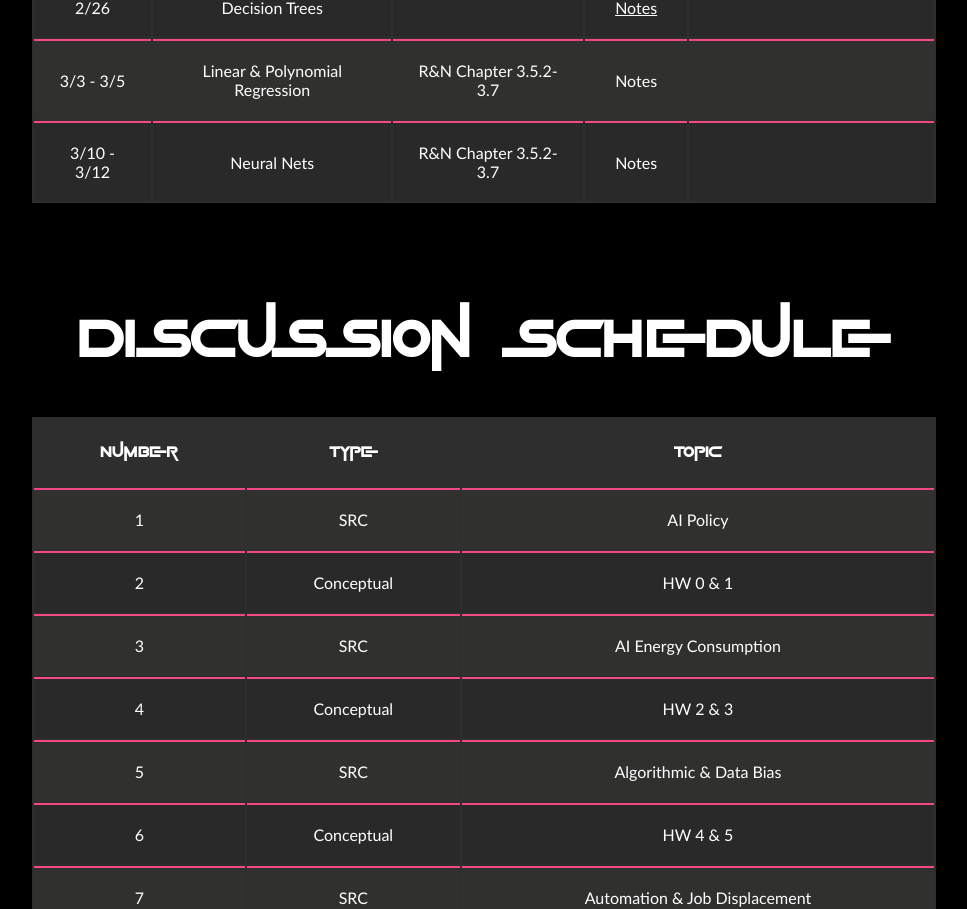
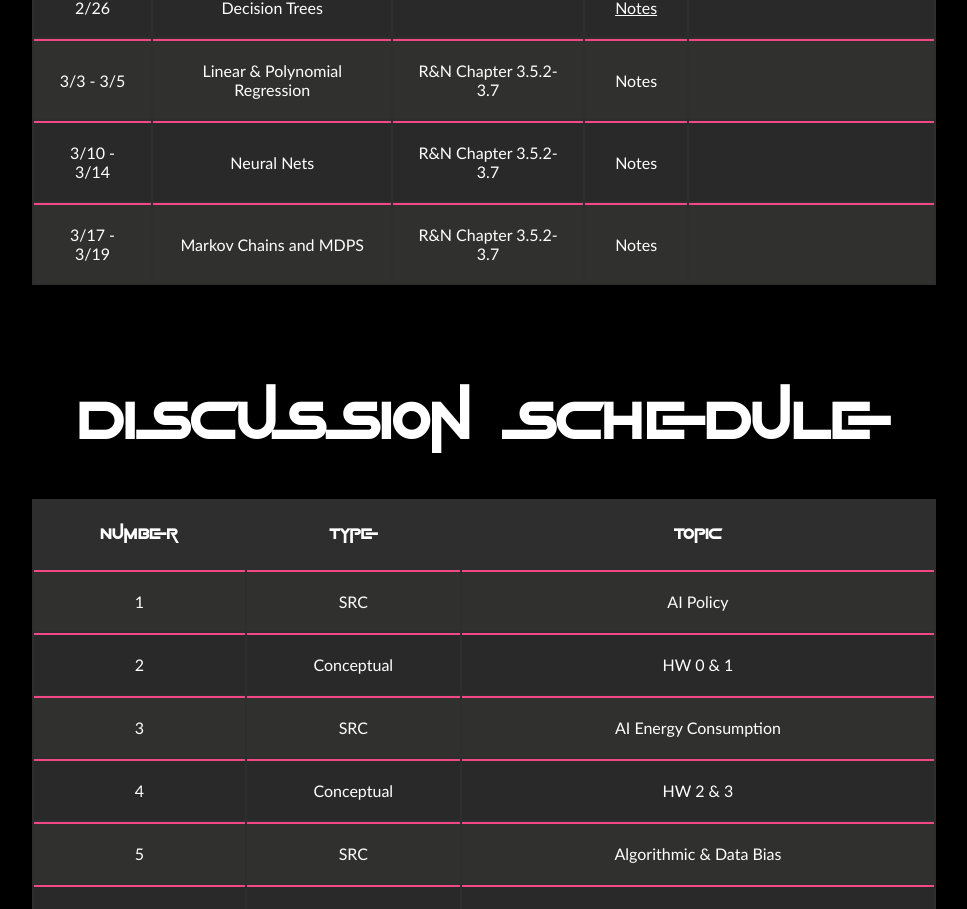
Before and after one commit to BrownCSCI410/s25-website, a React (Create React App) app: page / in a window 1280 px wide. Shown: the part 2060-2969 px from the top of the page, without its empty margins (156-1123 px from the left). Built offline with nearby package versions, Linux system fonts and the light colour scheme.

Commit message:
updated lecture notes for 3/14, 3/17, and 3/19

```diff
--- a/src/Components/Lectures/Lectures.tsx
+++ b/src/Components/Lectures/Lectures.tsx
@@ -206,7 +206,7 @@ export class Lectures extends React.Component<LectureProps> {
 		},
 		{
 			cellNames: [
-				"3/10 - 3/12",
+				"3/10 - 3/14",
 				"Neural Nets",
 				"R&N Chapter 3.5.2-3.7",
 				"Notes",
@@ -216,6 +216,19 @@ export class Lectures extends React.Component<LectureProps> {
 				["Notes", require("./lecture_notes/neural_nets.pdf")],
 			]),
 			autoReleaseDate: "Mar 10, 2025 04:00:00 EDT",
+		},
+		{
+			cellNames: [
+				"3/17 - 3/19",
+				"Markov Chains and MDPS",
+				"R&N Chapter 3.5.2-3.7",
+				"Notes",
+				" ",
+			],
+			cellNametoLinks: new Map<string, string>([
+				["Notes", require("./lecture_notes/mdp.pdf")],
+			]),
+			autoReleaseDate: "Mar 17, 2025 04:00:00 EDT",
 		},
 
 		/**
@@ -227,7 +240,6 @@ export class Lectures extends React.Component<LectureProps> {
         { cellNames: ["3/10", "Neural Nets - Perceptrons", "R&N Chapter 3.5.2-3.7", "Notes", " "], cellNametoLinks: new Map<string,string>([["Notes", "lecture_notes/informed_search.pdf"],["Pathfinding Visualizations", "https://qiao.github.io/PathFinding.js/visual/"]]) ,autoReleaseDate: "Mar 16, 2025 04:00:00 EDT" },
         { cellNames: ["3/12", "Neural Nets - Back-propagation", "R&N Chapter 3.5.2-3.7", "Notes", " "], cellNametoLinks: new Map<string,string>([["Notes", "lecture_notes/informed_search.pdf"],["Pathfinding Visualizations", "https://qiao.github.io/PathFinding.js/visual/"]]),autoReleaseDate: "Mar 16, 2025 04:00:00 EDT"  },
         { cellNames: ["3/14", "Neural Nets - Logistic Regression", "R&N Chapter 3.5.2-3.7", "Notes", " "], cellNametoLinks: new Map<string,string>([["Notes", "lecture_notes/informed_search.pdf"],["Pathfinding Visualizations", "https://qiao.github.io/PathFinding.js/visual/"]]) ,autoReleaseDate: "Mar 16, 2025 04:00:00 EDT" },
-        { cellNames: ["3/17", "Markov Chains and MDPS: Prediction (Policy Evaluation)", "R&N Chapter 3.5.2-3.7", "Notes", " "], cellNametoLinks: new Map<string,string>([["Notes", "lecture_notes/informed_search.pdf"],["Pathfinding Visualizations", "https://qiao.github.io/PathFinding.js/visual/"]]),autoReleaseDate: "Mar 16, 2025 04:00:00 EDT"  },
         { cellNames: ["3/19", "MDPs: Control (Value Iteration)", "R&N Chapter 3.5.2-3.7", "Notes", " "], cellNametoLinks: new Map<string,string>([["Notes", "lecture_notes/informed_search.pdf"],["Pathfinding Visualizations", "https://qiao.github.io/PathFinding.js/visual/"]]) ,autoReleaseDate: "Mar 16, 2025 04:00:00 EDT" },
         { cellNames: ["3/21", "Reinforcement Learning", "R&N Chapter 3.5.2-3.7", "Notes", " "], cellNametoLinks: new Map<string,string>([["Notes", "lecture_notes/informed_search.pdf"],["Pathfinding Visualizations", "https://qiao.github.io/PathFinding.js/visual/"]]),autoReleaseDate: "Mar 16, 2025 04:00:00 EDT"  },
         { cellNames: ["3/31", "MDPs with Function Approximation", "R&N Chapter 3.5.2-3.7", "Notes", " "], cellNametoLinks: new Map<string,string>([["Notes", "lecture_notes/informed_search.pdf"],["Pathfinding Visualizations", "https://qiao.github.io/PathFinding.js/visual/"]]),autoReleaseDate: "Mar 16, 2025 04:00:00 EDT"  },
```
Also changed, not shown: 1 other file (tests, documents, lock files or other folders).
